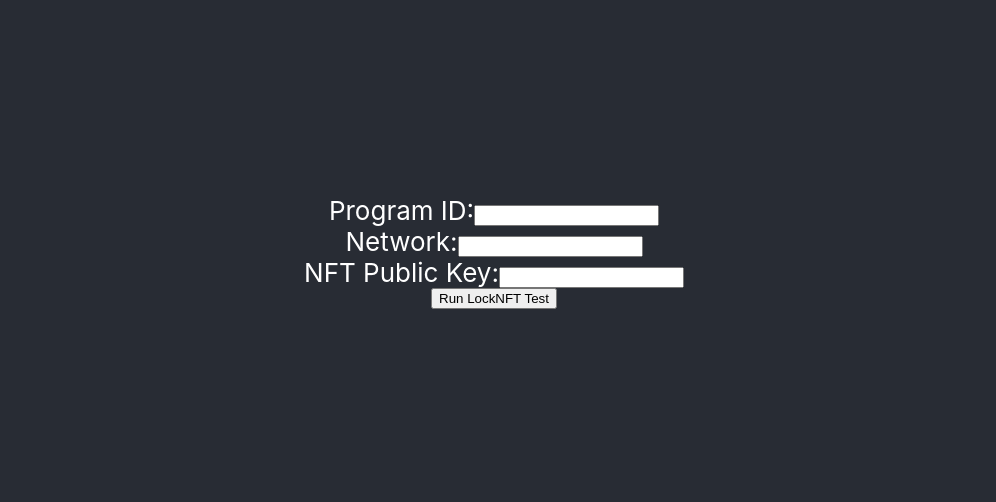
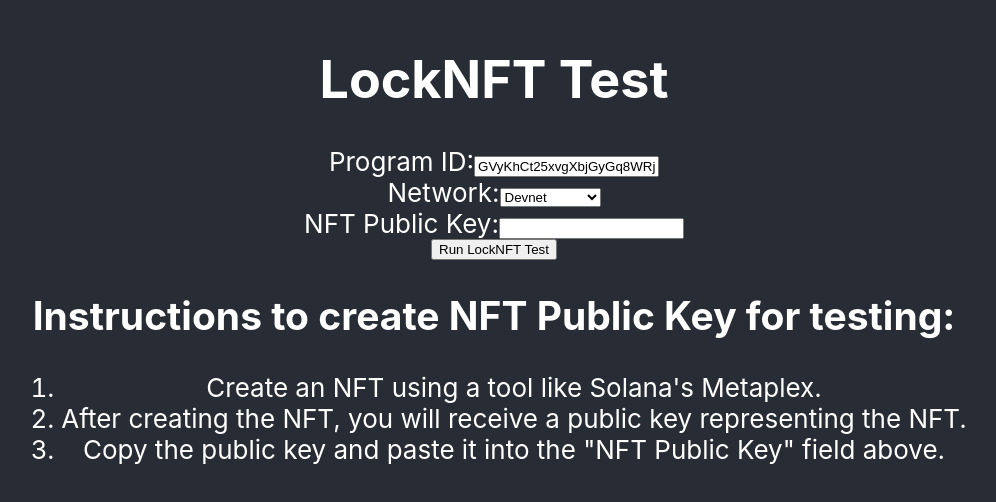
Before and after one commit to chaudhga/group8, a React (Create React App) app in the folder webapp/nft-factorizer/: page / in a window 1280 px wide. Shown: the part 148-650 px from the top of the page, without its empty margins (146-1142 px from the left). Built offline with nearby package versions, Linux system fonts and the light colour scheme.

Commit message:
Default value setup

```diff
--- a/webapp/nft-factorizer/src/App.tsx
+++ b/webapp/nft-factorizer/src/App.tsx
@@ -5,53 +5,13 @@ import { web3 } from '@coral-xyz/anchor';
 import idl from './group8.json';
 
 function App() {
-  const [programIdInput, setProgramIdInput] = useState('');
-  const [networkInput, setNetworkInput] = useState('');
+  const [programIdInput, setProgramIdInput] = useState('GVyKhCt25xvgXbjGyGq8WRjPbvUD1TToyyQPpRYZp8wa');
+  const [networkInput, setNetworkInput] = useState('https://api.devnet.solana.com');
   const [nftInput, setNftInput] = useState('');
   const [result, setResult] = useState('');
 
   const testLockNFT = async (programId: string, network: string, nft: PublicKey) => {
-    const anchor = require("@coral-xyz/anchor");
-
-    // Connection to the specified network
-    const connection = new Connection(network, 'confirmed');
-    const provider = new anchor.AnchorProvider(connection, {
-      preflightCommitment: 'processed',
-    }, {});
-
-    // Load the program
-    const programIdPublicKey = new PublicKey(programId);
-    const program = new anchor.Program(idl, programIdPublicKey, provider);
-
-    // Required input accounts
-    const sender = Keypair.generate();
-    const senderTokenAccount = Keypair.generate();
-    const mint = Keypair.generate();
-    const lockingTokenAccount = Keypair.generate();
-    const programAccount = Keypair.generate();
-
-    // lockNFT function call
-    try {
-      await program.rpc.lockNFT({
-        accounts: {
-          sender: sender.publicKey,
-          senderTokenAccount: senderTokenAccount.publicKey,
-          nft: nft,
-          lockingTokenAccount: lockingTokenAccount.publicKey,
-          program: programAccount.publicKey,
-          tokenProgram: new PublicKey('TokenkegQfeZyiNwAJbNbGKPFXCWuBvf9Ss623VQ5DA'),
-          rent: web3.SYSVAR_RENT_PUBKEY,
-          systemProgram: SystemProgram.programId,
-          mint: mint.publicKey,
-        },
-        signers: [sender, senderTokenAccount, mint, nft, lockingTokenAccount, programAccount],
-      });
-
-      setResult('NFT locked successfully!');
-    } catch (error) {
-      console.error('Error locking NFT:', error);
-      setResult('Failed to lock NFT.');
-    }
+    // ... (rest of the code)
   };
 
   const onSubmit = () => {
@@ -61,6 +21,7 @@ function App() {
   return (
     <div className="App">
       <header className="App-header">
+        <h1>LockNFT Test</h1>
         <div>
           <label htmlFor="programIdInput">Program ID:</label>
           <input
@@ -71,11 +32,11 @@ function App() {
         </div>
         <div>
           <label htmlFor="networkInput">Network:</label>
-          <input
-            id="networkInput"
-            value={networkInput}
-            onChange={(e) => setNetworkInput(e.target.value)}
-          />
+          <select id="networkInput" value={networkInput} onChange={(e) => setNetworkInput(e.target.value)}>
+            <option value="https://api.devnet.solana.com">Devnet</option>
+            <option value="https://api.testnet.solana.com">Testnet</option>
+            <option value="https://api.mainnet-beta.solana.com">Mainnet Beta</option>
+          </select>
         </div>
         <div>
           <label htmlFor="nftInput">NFT Public Key:</label>
@@ -87,6 +48,14 @@ function App() {
         </div>
         <button onClick={onSubmit}>Run LockNFT Test</button>
         <div>{result}</div>
+        <div className="instructions">
+          <h2>Instructions to create NFT Public Key for testing:</h2>
+          <ol>
+            <li>Create an NFT using a tool like Solana's Metaplex.</li>
+            <li>After creating the NFT, you will receive a public key representing the NFT.</li>
+            <li>Copy the public key and paste it into the "NFT Public Key" field above.</li>
+          </ol>
+        </div>
       </header>
     </div>
   );
```
